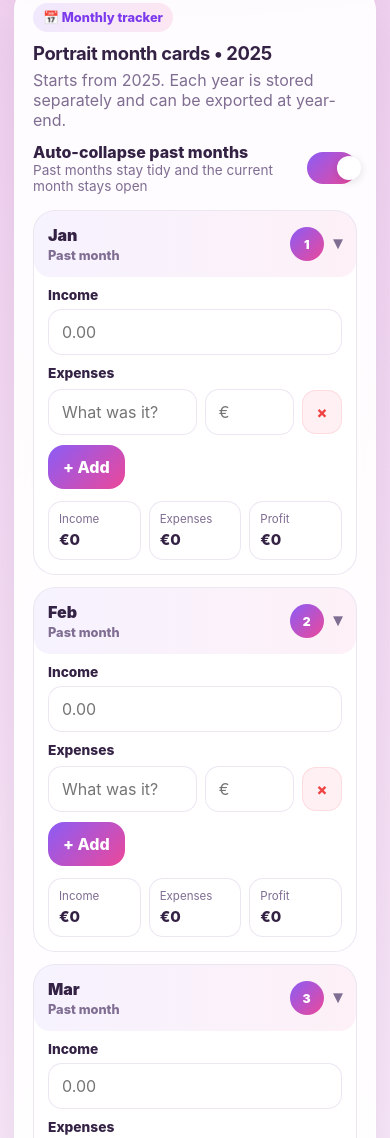
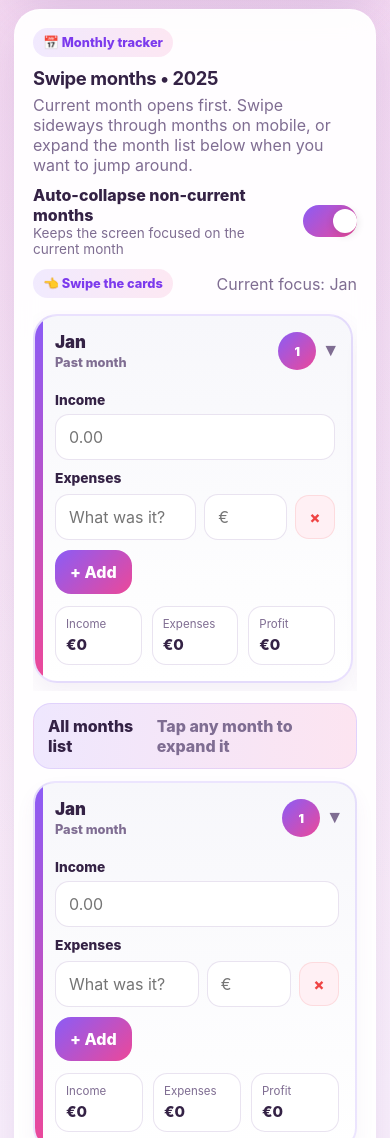
Before and after one commit to dreeves006-maker/Tax-Tracker-, a plain HTML site: page index.html in a window 390 px wide. Shown: the part 784-1922 px from the top of the page. Drawn offline with Linux system fonts and the light colour scheme.

Commit message:
Add files via upload

```diff
--- a/index.html
+++ b/index.html
@@ -11,9 +11,9 @@
   <style>
     :root{
       --bg1:#fff3f8; --bg2:#f7f0ff; --bg3:#fff8ef;
-      --text:#342245; --muted:#7f6d92; --line:rgba(120,81,160,.14);
+      --text:#342245; --muted:#7f6d92; --line:rgba(120,81,160,.16);
       --purple:#8b5cf6; --pink:#ec4899; --orange:#fb923c; --green:#10b981; --red:#ef4444; --blue:#60a5fa;
-      --card:rgba(255,255,255,.92); --shadow:0 18px 46px rgba(114,72,156,.14); --radius:26px;
+      --card:rgba(255,255,255,.94); --shadow:0 18px 46px rgba(114,72,156,.14); --radius:26px;
     }
     *{box-sizing:border-box}
     html,body{margin:0;padding:0}
@@ -26,7 +26,7 @@
         radial-gradient(circle at 100% 100%, rgba(251,146,60,.12), transparent 22%),
         linear-gradient(180deg,var(--bg1),var(--bg2) 52%,var(--bg3));
     }
-    .app{max-width:1220px;margin:0 auto;padding:max(14px,env(safe-area-inset-top)) 14px calc(22px + env(safe-area-inset-bottom))}
+    .app{max-width:1240px;margin:0 auto;padding:max(14px,env(safe-area-inset-top)) 14px calc(22px + env(safe-area-inset-bottom))}
     .hero{
       margin-top:10px;padding:24px;border-radius:34px;color:#fff;position:relative;overflow:hidden;
       background:linear-gradient(135deg,#7c3aed 0%, #ec4899 52%, #fb923c 100%);
@@ -37,8 +37,8 @@
     .hero:after{width:130px;height:130px;left:-25px;bottom:-35px}
     .hero>*{position:relative;z-index:1}
     .tag{display:inline-flex;padding:8px 12px;border-radius:999px;background:rgba(255,255,255,.16);font-size:.82rem;font-weight:800}
-    h1{margin:14px 0 8px;font-size:clamp(2rem,5vw,3.1rem);line-height:1.02;letter-spacing:-.03em}
-    .hero p{margin:8px 0 0;max-width:820px;line-height:1.55;color:rgba(255,255,255,.94)}
+    h1{margin:14px 0 8px;font-size:clamp(2rem,5vw,3rem);line-height:1.02;letter-spacing:-.03em}
+    .hero p{margin:8px 0 0;max-width:860px;line-height:1.55;color:rgba(255,255,255,.94)}
     .actions{display:flex;flex-wrap:wrap;gap:10px;margin-top:18px}
     button, select{appearance:none;border:none;border-radius:16px;padding:12px 15px;font:inherit}
     button{cursor:pointer;font-weight:800}
@@ -46,7 +46,7 @@
     .btn-soft{background:rgba(255,255,255,.14);color:#fff;border:1px solid rgba(255,255,255,.16)}
     .tip{display:none;margin-top:12px;padding:12px 14px;border-radius:18px;background:rgba(255,255,255,.14);border:1px solid rgba(255,255,255,.14)}
     .show{display:block}
-    .layout{display:grid;grid-template-columns:1.08fr .92fr;gap:16px;margin-top:16px}
+    .layout{display:grid;grid-template-columns:1.1fr .9fr;gap:16px;margin-top:16px}
     @media (max-width:980px){.layout{grid-template-columns:1fr}}
     .stack{display:grid;gap:16px}
     .card{
@@ -72,38 +72,102 @@
     @media (max-width:520px){.stats{grid-template-columns:1fr}}
     .stat{padding:14px;border-radius:22px;border:1px solid var(--line);background:linear-gradient(180deg,rgba(255,255,255,.96),rgba(255,255,255,.8))}
     .label{font-size:.82rem;color:var(--muted);margin-bottom:8px}
-    .value{font-size:1.3rem;font-weight:900;line-height:1.04;letter-spacing:-.03em}
+    .value{font-size:1.25rem;font-weight:900;line-height:1.04;letter-spacing:-.03em}
     .pink{color:var(--pink)} .purple{color:var(--purple)} .green{color:var(--green)} .orange{color:var(--orange)} .red{color:var(--red)} .blue{color:var(--blue)}
-    .months{display:grid;grid-template-columns:repeat(3,minmax(0,1fr));gap:12px;margin-top:12px}
-    @media (max-width:980px){.months{grid-template-columns:repeat(2,minmax(0,1fr));}}
-    @media (max-width:680px){.months{grid-template-columns:1fr;}}
-    .month{border:1px solid var(--line);border-radius:22px;background:rgba(255,255,255,.88);overflow:hidden}
-    .month.past .month-head{background:linear-gradient(90deg, rgba(139,92,246,.08), rgba(236,72,153,.08))}
-    .month.current .month-head{background:linear-gradient(90deg, rgba(139,92,246,.16), rgba(236,72,153,.16))}
-    .month.future .month-head{background:linear-gradient(90deg, rgba(251,146,60,.10), rgba(236,72,153,.08))}
-    .month-head{width:100%;display:flex;justify-content:space-between;align-items:center;gap:12px;padding:14px 14px;border:none;background:none;color:inherit;text-align:left}
-    .month-title{font-size:1rem;font-weight:900}
-    .month-sub{font-size:.8rem;color:var(--muted);margin-top:3px}
-    .month-right{text-align:right}
-    .badge{display:inline-flex;align-items:center;justify-content:center;min-width:34px;height:34px;padding:0 10px;border-radius:999px;font-size:.76rem;font-weight:900;color:#fff;background:linear-gradient(135deg,#8b5cf6,#ec4899)}
-    .chev{font-size:1.1rem;color:var(--muted);margin-left:6px}
-    .month-body{padding:0 14px 14px}
-    .month.collapsed .month-body{display:none}
-    .month-summary{display:grid;grid-template-columns:repeat(3,minmax(0,1fr));gap:8px;margin:0 14px 14px}
-    @media (max-width:480px){.month-summary,.totals,.warning-grid{grid-template-columns:1fr}}
-    .mini-box,.total-box{padding:10px;border-radius:14px;border:1px solid var(--line);background:rgba(255,255,255,.76)}
-    .mini-k,.k{font-size:.72rem;color:var(--muted)}
-    .mini-v,.v{font-size:.95rem;font-weight:800;margin-top:4px}
-    .expense-list{display:grid;gap:8px;margin-top:8px}
-    .expense-row{display:grid;grid-template-columns:1.5fr .9fr auto;gap:8px;align-items:center}
-    .x-btn{background:#fff0f4;color:var(--red);border:1px solid rgba(239,68,68,.12);width:40px;height:44px;border-radius:14px;padding:0}
-    .add-btn{margin-top:10px;background:linear-gradient(135deg,#8b5cf6,#ec4899);color:#fff}
-    .totals{display:grid;grid-template-columns:repeat(3,minmax(0,1fr));gap:8px;margin-top:12px}
-    .switch-line{display:flex;align-items:center;justify-content:space-between;gap:12px;padding:12px 0 4px}
+    .helper{padding:14px;border-radius:20px;border:1px solid var(--line);background:linear-gradient(180deg, rgba(255,255,255,.96), rgba(255,255,255,.82))}
+    .switch-line{display:flex;align-items:center;justify-content:space-between;gap:12px;padding:10px 0 0}
     .toggle{position:relative;width:58px;height:32px;background:#eadffd;border-radius:999px;cursor:pointer;border:none}
     .toggle::after{content:"";position:absolute;top:4px;left:4px;width:24px;height:24px;border-radius:50%;background:#fff;box-shadow:0 2px 8px rgba(0,0,0,.12);transition:.2s ease}
     .toggle.on{background:linear-gradient(135deg,#8b5cf6,#ec4899)}
     .toggle.on::after{left:30px}
+
+    .month-toolbar{
+      display:flex;justify-content:space-between;align-items:center;gap:10px;margin-top:12px;flex-wrap:wrap
+    }
+    .month-separator{
+      margin-top:12px;padding:12px 14px;border-radius:18px;
+      background:linear-gradient(90deg, rgba(139,92,246,.14), rgba(236,72,153,.14));
+      border:1px solid rgba(139,92,246,.15);
+      display:flex;justify-content:space-between;align-items:center;gap:10px;
+      font-weight:800;
+    }
+
+    .month-swiper{
+      display:grid;
+      grid-auto-flow:column;
+      grid-auto-columns:100%;
+      gap:14px;
+      overflow-x:auto;
+      scroll-snap-type:x mandatory;
+      padding:4px 2px 8px;
+      margin-top:12px;
+      scrollbar-width:none;
+    }
+    .month-swiper::-webkit-scrollbar{display:none}
+    .month{
+      scroll-snap-align:start;
+      border:2px solid rgba(139,92,246,.18);
+      border-radius:24px;
+      background:linear-gradient(180deg,#ffffff,#fbf8ff);
+      overflow:hidden;
+      box-shadow:0 12px 24px rgba(114,72,156,.08);
+      position:relative;
+    }
+    .month::before{
+      content:"";
+      position:absolute;left:0;top:0;bottom:0;width:8px;
+      background:linear-gradient(180deg,#8b5cf6,#ec4899);
+    }
+    .month.past{background:linear-gradient(180deg,#f7f7fb,#ffffff)}
+    .month.current{background:linear-gradient(180deg,#f4ecff,#ffffff);border-color:#8b5cf6}
+    .month.future{background:linear-gradient(180deg,#fff7f0,#ffffff);border-color:rgba(251,146,60,.22)}
+    .month-head{
+      width:100%;display:flex;justify-content:space-between;align-items:center;gap:12px;
+      padding:16px 16px 12px 20px;border:none;background:none;color:inherit;text-align:left
+    }
+    .month-title{font-size:1.05rem;font-weight:900}
+    .month-sub{font-size:.8rem;color:var(--muted);margin-top:3px}
+    .month-right{text-align:right}
+    .badge{display:inline-flex;align-items:center;justify-content:center;min-width:38px;height:38px;padding:0 10px;border-radius:999px;font-size:.76rem;font-weight:900;color:#fff;background:linear-gradient(135deg,#8b5cf6,#ec4899)}
+    .chev{font-size:1.15rem;color:var(--muted);margin-left:6px}
+    .month-body{padding:0 16px 16px 20px}
+    .month.collapsed .month-body{display:none}
+    .month-summary{display:grid;grid-template-columns:repeat(3,minmax(0,1fr));gap:10px;margin:0 16px 16px 20px}
+    @media (max-width:480px){.month-summary,.totals,.warning-grid{grid-template-columns:1fr}}
+    .mini-box,.total-box{padding:10px;border-radius:14px;border:1px solid var(--line);background:rgba(255,255,255,.86)}
+    .mini-k,.k{font-size:.72rem;color:var(--muted)}
+    .mini-v,.v{font-size:.95rem;font-weight:800;margin-top:4px}
+    .expense-list{display:grid;gap:8px;margin-top:8px}
+    .expense-row{display:grid;grid-template-columns:1.45fr .85fr auto;gap:8px;align-items:center}
+    .x-btn{background:#fff0f4;color:var(--red);border:1px solid rgba(239,68,68,.12);width:40px;height:44px;border-radius:14px;padding:0}
+    .add-btn{margin-top:10px;background:linear-gradient(135deg,#8b5cf6,#ec4899);color:#fff}
+    .totals{display:grid;grid-template-columns:repeat(3,minmax(0,1fr));gap:10px;margin-top:12px}
+
+    .month-list{display:grid;gap:14px;margin-top:12px}
+    .month-row{
+      border:2px solid rgba(139,92,246,.16);
+      border-radius:22px;
+      background:linear-gradient(180deg,#ffffff,#faf6ff);
+      box-shadow:0 10px 20px rgba(114,72,156,.06);
+      overflow:hidden;
+      position:relative;
+    }
+    .month-row::before{
+      content:"";
+      position:absolute;left:0;top:0;bottom:0;width:8px;
+      background:linear-gradient(180deg,#8b5cf6,#ec4899);
+    }
+    .month-row.current{border-color:#8b5cf6;background:linear-gradient(180deg,#f4ecff,#ffffff)}
+    .month-row.future{border-color:rgba(251,146,60,.22);background:linear-gradient(180deg,#fff8f1,#ffffff)}
+    .month-row.past{background:linear-gradient(180deg,#f7f7fb,#ffffff)}
+    .row-head{
+      width:100%;display:flex;justify-content:space-between;align-items:center;gap:12px;
+      padding:16px 16px 12px 20px;border:none;background:none;color:inherit;text-align:left
+    }
+    .row-body{padding:0 16px 16px 20px}
+    .month-row.collapsed .row-body{display:none}
+    .row-summary{display:grid;grid-template-columns:repeat(3,minmax(0,1fr));gap:10px;margin:0 16px 16px 20px}
+
     .warning{
       margin-top:12px;padding:14px;border-radius:20px;
       border:1px solid rgba(251,146,60,.22);
@@ -113,7 +177,6 @@
     .progress{margin-top:12px}
     .track{width:100%;height:14px;border-radius:999px;background:#f4e8ff;overflow:hidden}
     .fill{height:100%;width:0;background:linear-gradient(90deg,#8b5cf6,#ec4899,#fb923c);border-radius:999px}
-    .helper{padding:14px;border-radius:20px;border:1px solid var(--line);background:linear-gradient(180deg, rgba(255,255,255,.96), rgba(255,255,255,.82))}
     .note{margin-top:12px;padding:12px 14px;border-radius:18px;background:rgba(255,255,255,.78);border:1px solid var(--line);color:var(--muted);font-size:.9rem;line-height:1.48}
     .footer{text-align:center;color:var(--muted);font-size:.82rem;margin:16px 0 0;padding:8px}
   </style>
@@ -121,9 +184,9 @@
 <body>
   <div class="app">
     <section class="hero">
-      <div class="tag">💖 Tax App • Ireland • v5</div>
+      <div class="tag">💖 Tax App • Ireland • v6</div>
       <h1>Money in. Costs out. Tax sorted.</h1>
-      <p>This version combines everything: startup guidance, low-income mode, year-by-year tracking from 2025, exports, savings progress, and the autumn double-payment warning.</p>
+      <p>This refresh rebuilds the month experience completely: clearer month separation, swipe between months on mobile, and only the current month shown open by default while the others stay neatly tucked away.</p>
 
       <div class="yearbar">
         <div class="year-chip">
@@ -154,18 +217,29 @@
       <div class="stack">
         <section class="card">
           <div class="pill">📅 Monthly tracker</div>
-          <h2 id="trackerHeading">Portrait month cards • 2025</h2>
-          <div class="muted">Starts from 2025. Each year is stored separately and can be exported at year-end.</div>
+          <h2 id="trackerHeading">Swipe months • 2025</h2>
+          <div class="muted">Current month opens first. Swipe sideways through months on mobile, or expand the month list below when you want to jump around.</div>
 
           <div class="switch-line">
             <div>
-              <div style="font-weight:800">Auto-collapse past months</div>
-              <div class="muted" style="font-size:.85rem">Past months stay tidy and the current month stays open</div>
+              <div style="font-weight:800">Auto-collapse non-current months</div>
+              <div class="muted" style="font-size:.85rem">Keeps the screen focused on the current month</div>
             </div>
             <button id="collapseToggle" class="toggle on" aria-label="Toggle auto collapse"></button>
           </div>
 
-          <div id="months" class="months"></div>
+          <div class="month-toolbar">
+            <div class="pill" style="margin-bottom:0">👈 Swipe the cards</div>
+            <div class="muted" id="monthFocusText">Current focus: January</div>
+          </div>
+
+          <div id="monthSwiper" class="month-swiper"></div>
+
+          <div class="month-separator">
+            <span>All months list</span>
+            <span class="muted">Tap any month to expand it</span>
+          </div>
+          <div id="monthList" class="month-list"></div>
         </section>
       </div>
 
@@ -252,16 +326,16 @@
             </div>
           </div>
 
-          <div class="note">The app uses a practical safe rule for preliminary tax in the next year: match this year’s tax unless you have a better forecast.</div>
+          <div class="note">This version keeps the same tax logic, but makes the month experience much clearer and more app-like.</div>
         </section>
       </div>
     </div>
 
-    <div class="footer">Tax App • v5 • Startup + low-income + multi-year + exports</div>
+    <div class="footer">Tax App • v6 • clearer months + swipe + focused current month</div>
   </div>
 
 <script>
-const STORAGE_KEY = 'tax-app-final-v5';
+const STORAGE_KEY = 'tax-app-month-refresh-v6';
 const MONTH_NAMES = ['Jan','Feb','Mar','Apr','May','Jun','Jul','Aug','Sep','Oct','Nov','Dec'];
 const START_YEAR = 2025;
 
@@ -280,6 +354,8 @@ const USC_BANDS = [
 ];
 
 function blankYear(){
+  const now = new Date();
+  const currentIdx = now.getFullYear() === START_YEAR ? now.getMonth() : 0;
   return {
     autoCollapsePast: true,
     capitalAllowances: 0,
@@ -287,10 +363,11 @@ function blankYear(){
     extraCredits: 0,
     savedTax: 0,
     setAsidePct: 35,
-    months: MONTH_NAMES.map(() => ({
+    focusMonth: currentIdx,
+    months: MONTH_NAMES.map((_, idx) => ({
       income: '',
       expenses: [{desc:'', amount:''}],
-      open: true
+      open: idx === currentIdx
     }))
   };
 }
@@ -319,6 +396,13 @@ function saveStore(){
 let deferredPrompt = null;
 const euro = n => new Intl.NumberFormat('en-IE',{style:'currency',currency:'EUR',maximumFractionDigits:0}).format(Number(n||0));
 
+function getDefaultOpenMonth(){
+  const yr = Number(activeYear);
+  const now = new Date();
+  if(yr < now.getFullYear()) return 11;
+  if(yr > now.getFullYear()) return 0;
+  return now.getMonth();
+}
 function expenseTotal(month){ return month.expenses.reduce((sum, item) => sum + (parseFloat(item.amount) || 0), 0); }
 function monthStatus(index){
   const yr = Number(activeYear);
@@ -406,13 +490,12 @@ function computeSummaryForYearData(yearData){
   }
 
   const suggestedSetAside = income * (smartSaveRate / 100);
-  const manualSetAside = income * (manualSetAsidePct / 100);
   const gapToSave = Math.max(totalTax - savedTax, 0);
   const readiness = totalTax > 0 ? Math.min((savedTax / totalTax) * 100, 100) : 0;
 
   return {
     income, expenses, profit, capitalAllowances, otherIncome, savedTax, manualSetAsidePct,
-    taxableProfit, assessableIncome, incomeTax, usc, prsi, totalTax, suggestedSetAside, manualSetAside,
+    taxableProfit, assessableIncome, incomeTax, usc, prsi, totalTax, suggestedSetAside,
     gapToSave, readiness, smartMode, smartSaveRate, smartText
   };
 }
@@ -424,40 +507,33 @@ function refreshYearSelect(){
   if(!years.includes(START_YEAR)) years.unshift(START_YEAR);
   select.innerHTML = years.map(y => `<option value="${y}" ${String(y)===activeYear ? 'selected' : ''}>${y}</option>`).join('');
   document.getElementById('heroYear').textContent = activeYear;
-  document.getElementById('trackerHeading').textContent = `Portrait month cards • ${activeYear}`;
+  document.getElementById('trackerHeading').textContent = `Swipe months • ${activeYear}`;
   document.getElementById('taxHeading').textContent = `What to set aside • ${activeYear}`;
 }
-function renderMonths(){
-  const s = state();
-  const wrap = document.getElementById('months');
-  wrap.innerHTML = '';
-  s.months.forEach((month, i) => {
-    const status = monthStatus(i);
-    const autoCollapsed = s.autoCollapsePast && isMonthComplete(month, i);
-    const open = autoCollapsed ? false : month.open;
-    const summaryIncome = parseFloat(month.income) || 0;
-    const summaryExpenses = expenseTotal(month);
-    const summaryProfit = monthProfit(month);
-    const card = document.createElement('div');
-    card.className = `month ${status} ${open ? '' : 'collapsed'}`;
-    card.innerHTML = `
-      <button class="month-head" data-action="toggle" data-month="${i}">
+
+function buildMonthInner(month, i, openClassName){
+  const status = monthStatus(i);
+  const summaryIncome = parseFloat(month.income) || 0;
+  const summaryExpenses = expenseTotal(month);
+  const summaryProfit = monthProfit(month);
+  return `
+      <button class="${openClassName === 'row-body' ? 'row-head' : 'month-head'}" data-action="toggle" data-month="${i}">
         <div>
           <div class="month-title">${MONTH_NAMES[i]}</div>
           <div class="month-sub">${status === 'past' ? 'Past month' : status === 'current' ? 'Current month' : 'Upcoming month'}</div>
         </div>
         <div class="month-right">
           <span class="badge">${i+1}</span>
-          <span class="chev">${open ? '▾' : '▸'}</span>
+          <span class="chev">${month.open ? '▾' : '▸'}</span>
         </div>
       </button>
-      ${!open ? `
-      <div class="month-summary">
+      ${!month.open ? `
+      <div class="${openClassName === 'row-body' ? 'row-summary' : 'month-summary'}">
         <div class="mini-box"><div class="mini-k">Income</div><div class="mini-v">${euro(summaryIncome)}</div></div>
         <div class="mini-box"><div class="mini-k">Expenses</div><div class="mini-v">${euro(summaryExpenses)}</div></div>
         <div class="mini-box"><div class="mini-k">Profit</div><div class="mini-v">${euro(summaryProfit)}</div></div>
       </div>` : ''}
-      <div class="month-body">
+      <div class="${openClassName}">
         <label>Income</label>
         <input type="number" step="0.01" min="0" value="${month.income}" data-action="income" data-month="${i}" placeholder="0.00" />
         <label>Expenses</label>
@@ -476,7 +552,48 @@ function renderMonths(){
           <div class="total-box"><div class="k">Profit</div><div class="v">${euro(summaryProfit)}</div></div>
         </div>
       </div>`;
+}
+function setFocusedMonth(index, fromSwipe=false){
+  const s = state();
+  s.focusMonth = index;
+  if(s.autoCollapsePast){
+    s.months.forEach((m, idx) => m.open = idx === index);
+  }
+  if(!fromSwipe) rerender();
+  else {
+    document.getElementById('monthFocusText').textContent = `Current focus: ${MONTH_NAMES[index]}`;
+    saveStore();
+  }
+}
+function renderMonthSwiper(){
+  const s = state();
+  const wrap = document.getElementById('monthSwiper');
+  wrap.innerHTML = '';
+  s.months.forEach((month, i) => {
+    const status = monthStatus(i);
+    const card = document.createElement('div');
+    card.className = `month ${status} ${month.open ? '' : 'collapsed'}`;
+    card.dataset.monthIndex = i;
+    card.innerHTML = buildMonthInner(month, i, 'month-body');
     wrap.appendChild(card);
+  });
+  document.getElementById('monthFocusText').textContent = `Current focus: ${MONTH_NAMES[s.focusMonth || 0]}`;
+  requestAnimationFrame(() => {
+    const idx = s.focusMonth || 0;
+    const card = wrap.querySelector(`[data-month-index="${idx}"]`);
+    if(card) card.scrollIntoView({behavior:'auto', inline:'start', block:'nearest'});
+  });
+}
+function renderMonthList(){
+  const s = state();
+  const wrap = document.getElementById('monthList');
+  wrap.innerHTML = '';
+  s.months.forEach((month, i) => {
+    const status = monthStatus(i);
+    const row = document.createElement('div');
+    row.className = `month-row ${status} ${month.open ? '' : 'collapsed'}`;
+    row.innerHTML = buildMonthInner(month, i, 'row-body');
+    wrap.appendChild(row);
   });
 }
 function renderSummary(){
@@ -512,7 +629,8 @@ function renderSummary(){
 }
 function rerender(){
   refreshYearSelect();
-  renderMonths();
+  renderMonthSwiper();
+  renderMonthList();
   renderSummary();
   saveStore();
 }
@@ -545,7 +663,6 @@ function exportYearCsv(){
   lines.push(['Summary','Estimated total tax','',x.totalTax.toFixed(2)].map(csvEscape).join(','));
   lines.push(['Summary','Suggested set-aside','',x.suggestedSetAside.toFixed(2)].map(csvEscape).join(','));
   lines.push(['Summary','Gap still to save','',x.gapToSave.toFixed(2)].map(csvEscape).join(','));
-  lines.push(['Summary','Safe preliminary next year','',x.totalTax.toFixed(2)].map(csvEscape).join(','));
   s.months.forEach((month, idx) => {
     const monthName = MONTH_NAMES[idx];
     lines.push(['Month',monthName,'Income',(parseFloat(month.income)||0).toFixed(2)].map(csvEscape).join(','));
@@ -562,7 +679,7 @@ function exportYearCsv(){
 function exportYearJson(){
   const payload = {
     app: 'Tax App',
-    version: 'v5',
+    version: 'v6',
     year: activeYear,
     exported_at: new Date().toISOString(),
     summary: computeSummary(),
@@ -577,11 +694,13 @@ document.addEventListener('click', (e) => {
   const expenseIndex = Number(e.target.dataset.expense);
   const s = state();
   if(action === 'toggle'){
-    if(s.autoCollapsePast && isMonthComplete(s.months[monthIndex], monthIndex)){
-      s.autoCollapsePast = false;
-      s.months[monthIndex].open = true;
+    if(s.autoCollapsePast){
+      s.months.forEach((m, idx) => m.open = idx === monthIndex ? !m.open || idx !== s.focusMonth : false);
+      if(!s.months[monthIndex].open) s.months[monthIndex].open = true;
+      s.focusMonth = monthIndex;
     } else {
       s.months[monthIndex].open = !s.months[monthIndex].open;
+      s.focusMonth = monthIndex;
     }
     rerender();
   }
@@ -621,7 +740,12 @@ document.addEventListener('input', (e) => {
   });
 });
 document.getElementById('collapseToggle').addEventListener('click', () => {
-  state().autoCollapsePast = !state().autoCollapsePast;
+  const s = state();
+  s.autoCollapsePast = !s.autoCollapsePast;
+  if(s.autoCollapsePast){
+    const focus = s.focusMonth ?? getDefaultOpenMonth();
+    s.months.forEach((m, idx) => m.open = idx === focus);
+  }
   rerender();
 });
 document.getElementById('saveBtn').addEventListener('click', () => {
@@ -637,6 +761,7 @@ document.getElementById('resetBtn').addEventListener('click', () => {
 document.getElementById('yearSelect').addEventListener('change', (e) => {
   activeYear = e.target.value;
   if(!store.years[activeYear]) store.years[activeYear] = blankYear();
+  if(state().focusMonth == null) state().focusMonth = getDefaultOpenMonth();
   rerender();
 });
 document.getElementById('newYearBtn').addEventListener('click', () => {
@@ -647,6 +772,26 @@ document.getElementById('newYearBtn').addEventListener('click', () => {
 });
 document.getElementById('exportCsvBtn').addEventListener('click', exportYearCsv);
 document.getElementById('exportJsonBtn').addEventListener('click', exportYearJson);
+
+const swiper = document.getElementById('monthSwiper');
+let scrollTimer = null;
+swiper.addEventListener('scroll', () => {
+  clearTimeout(scrollTimer);
+  scrollTimer = setTimeout(() => {
+    const cards = [...swiper.querySelectorAll('.month')];
+    if(!cards.length) return;
+    const left = swiper.scrollLeft;
+    const idx = Math.round(left / swiper.clientWidth);
+    const safeIdx = Math.max(0, Math.min(cards.length - 1, idx));
+    setFocusedMonth(safeIdx, true);
+    if(state().autoCollapsePast){
+      state().months.forEach((m, i) => m.open = i === safeIdx);
+      renderMonthList();
+      renderMonthSwiper();
+      renderSummary();
+    }
+  }, 80);
+});
 
 document.getElementById('installBtn').addEventListener('click', async () => {
   if(!deferredPrompt) return;
--- a/sw.js
+++ b/sw.js
@@ -1 +1 @@
-const CACHE='tax-app-final-v5';const ASSETS=['./','./index.html','./manifest.webmanifest','./icon-192.svg','./icon-512.svg'];self.addEventListener('install',e=>{e.waitUntil(caches.open(CACHE).then(c=>c.addAll(ASSETS)));self.skipWaiting();});self.addEventListener('activate',e=>{e.waitUntil(caches.keys().then(keys=>Promise.all(keys.filter(k=>k!==CACHE).map(k=>caches.delete(k)))));self.clients.claim();});self.addEventListener('fetch',e=>{e.respondWith(caches.match(e.request).then(r=>r||fetch(e.request)));});
+const CACHE='tax-app-month-refresh-v6';const ASSETS=['./','./index.html','./manifest.webmanifest','./icon-192.svg','./icon-512.svg'];self.addEventListener('install',e=>{e.waitUntil(caches.open(CACHE).then(c=>c.addAll(ASSETS)));self.skipWaiting();});self.addEventListener('activate',e=>{e.waitUntil(caches.keys().then(keys=>Promise.all(keys.filter(k=>k!==CACHE).map(k=>caches.delete(k)))));self.clients.claim();});self.addEventListener('fetch',e=>{e.respondWith(caches.match(e.request).then(r=>r||fetch(e.request)));});
```
Also changed, not shown: manifest.webmanifest.
